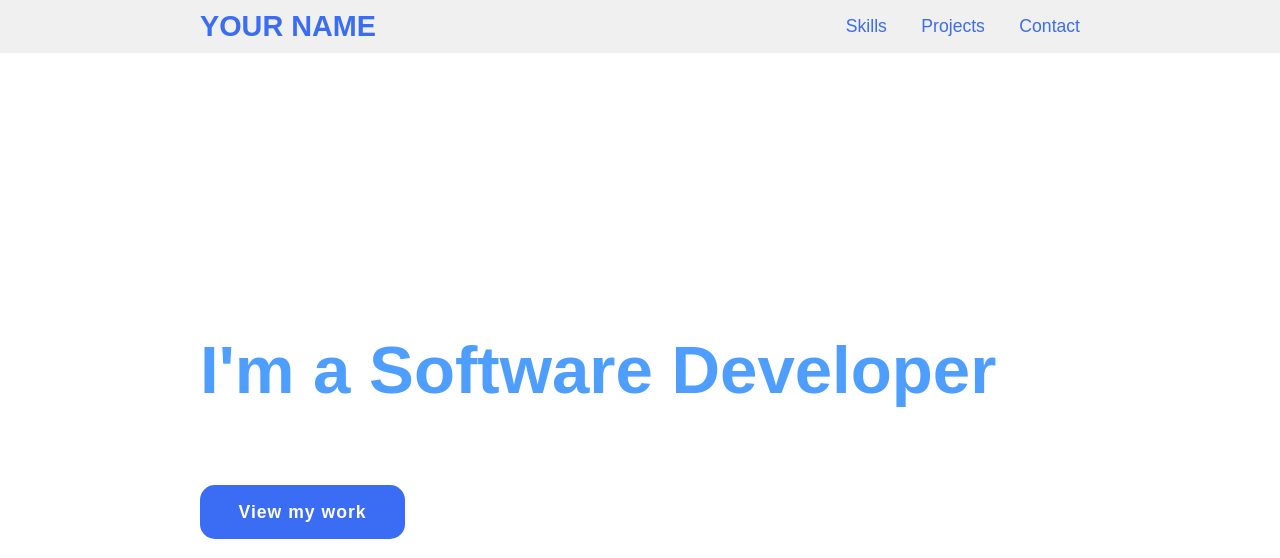
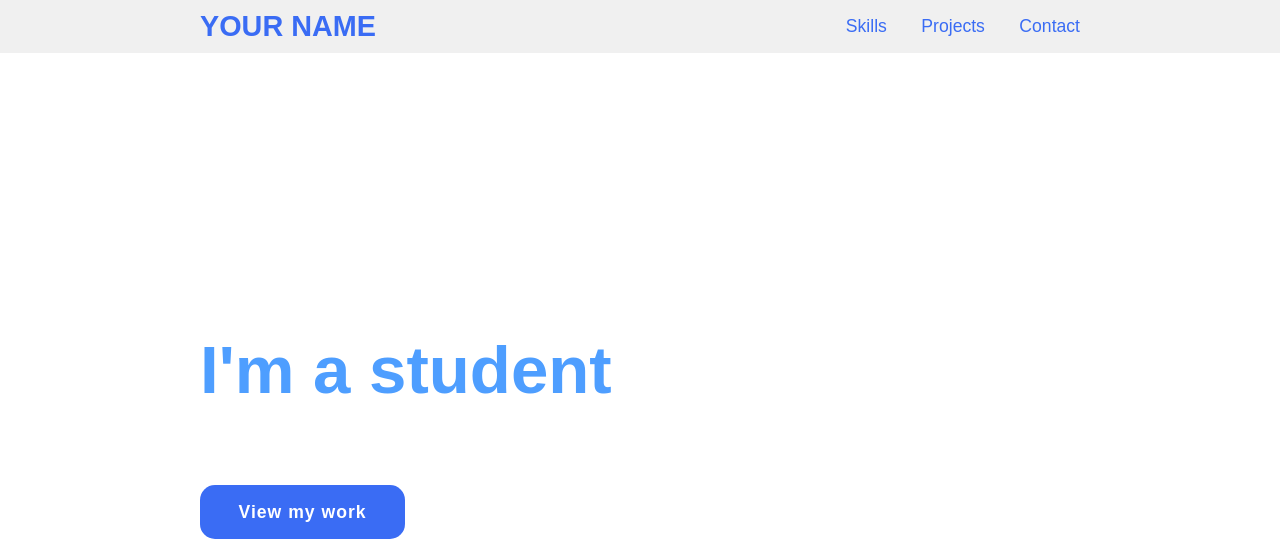
Before and after one commit to RowaidaElshaprawy/Final-Project, a plain HTML site: page index.html in a window 1280 px wide. Shown: the top 558 px of the page. Drawn offline with Linux system fonts and the light colour scheme.

Commit message:
student change

```diff
--- a/index.html
+++ b/index.html
@@ -23,7 +23,7 @@
 
     <section class="main">
         <div>
-            <h2>Hello, I'm [----]<br><span>I'm a Software Developer</span></h2>
+            <h2>Hello, I'm [----]<br><span>I'm a student</span></h2>
             <h3>I build amazing programs and websites!</h3>
             <a href="#projects" class="main-btn">View my work</a>
             <div class="social-icons">
```
